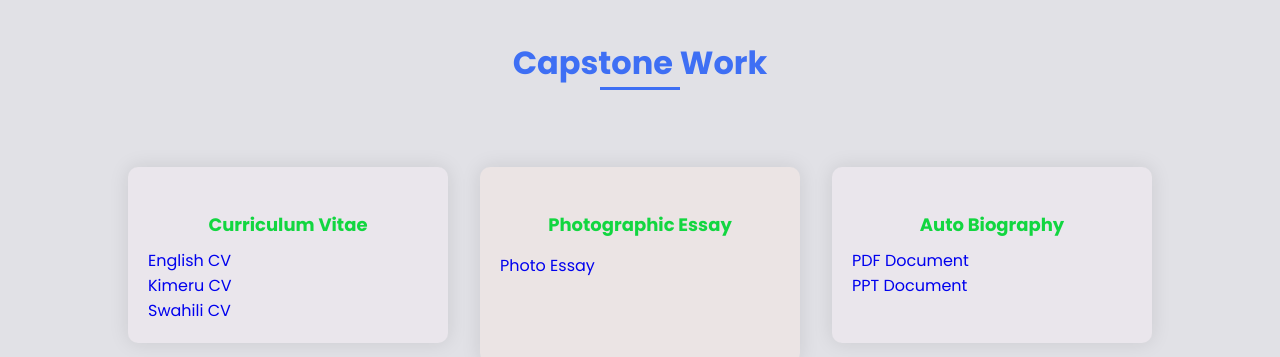
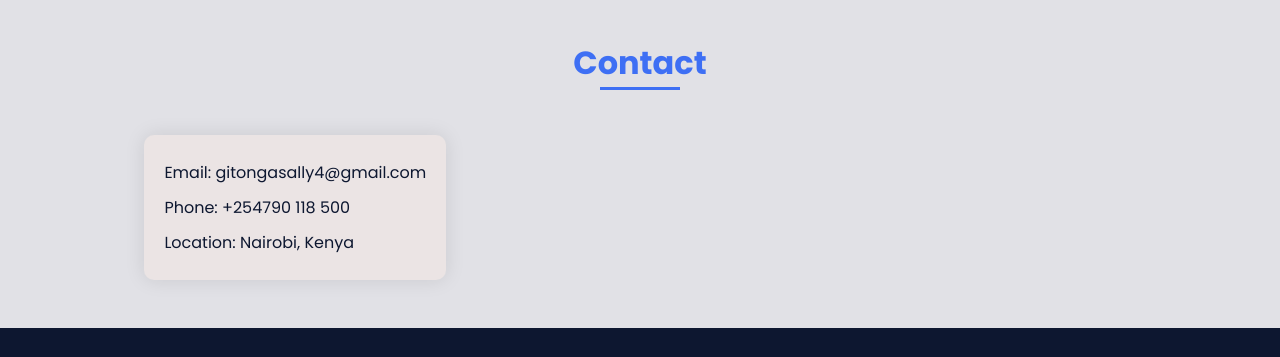
Before and after one commit to KageniSally/MyPortfolio, a plain HTML site: page index.html in a window 1280 px wide. Shown: the part 3463-3820 px from the top of the page. Drawn offline with nearby package versions, Linux system fonts and the light colour scheme; a script that the page names is missing; files whose address does not match are found by name.

Commit message:
Update index.html

```diff
--- a/index.html
+++ b/index.html
@@ -269,7 +269,7 @@
         </section>
 
         <!--CAPSTONE WORK-->
-        <section class="Capstone section" id="capstone">
+<!--         <section class="Capstone section" id="capstone">
             <h2 class="section-title">Capstone Work</h2>
             <div class="work__container bd-grid">
                 <div class="col-md-12 mt-4 mt-md-0 icon-box card" data-aos="fade-up" data-aos-delay="100">
@@ -324,7 +324,7 @@
         </section>
 
 
-
+ -->
         <!--===== CONTACT =====-->
         <section class="contact section" id="contact">
             <h2 class="section-title">Contact</h2>
```
